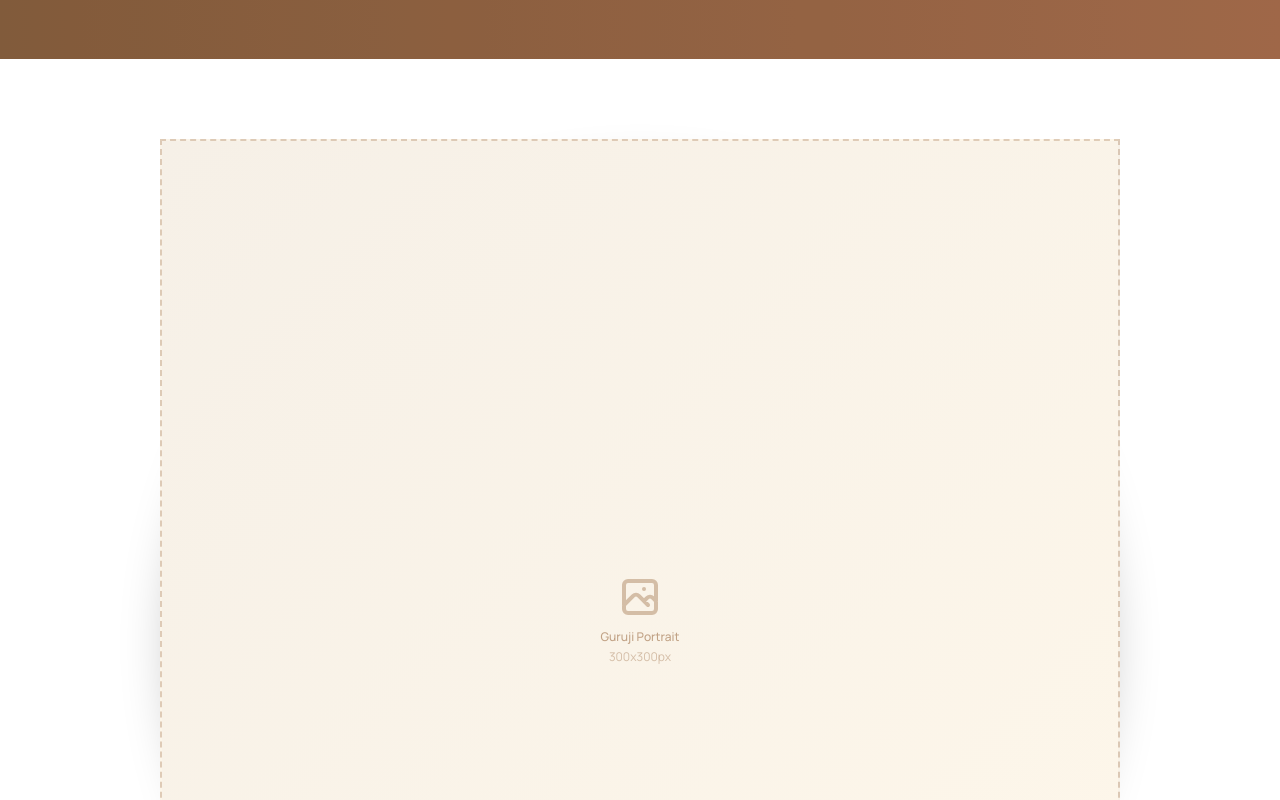
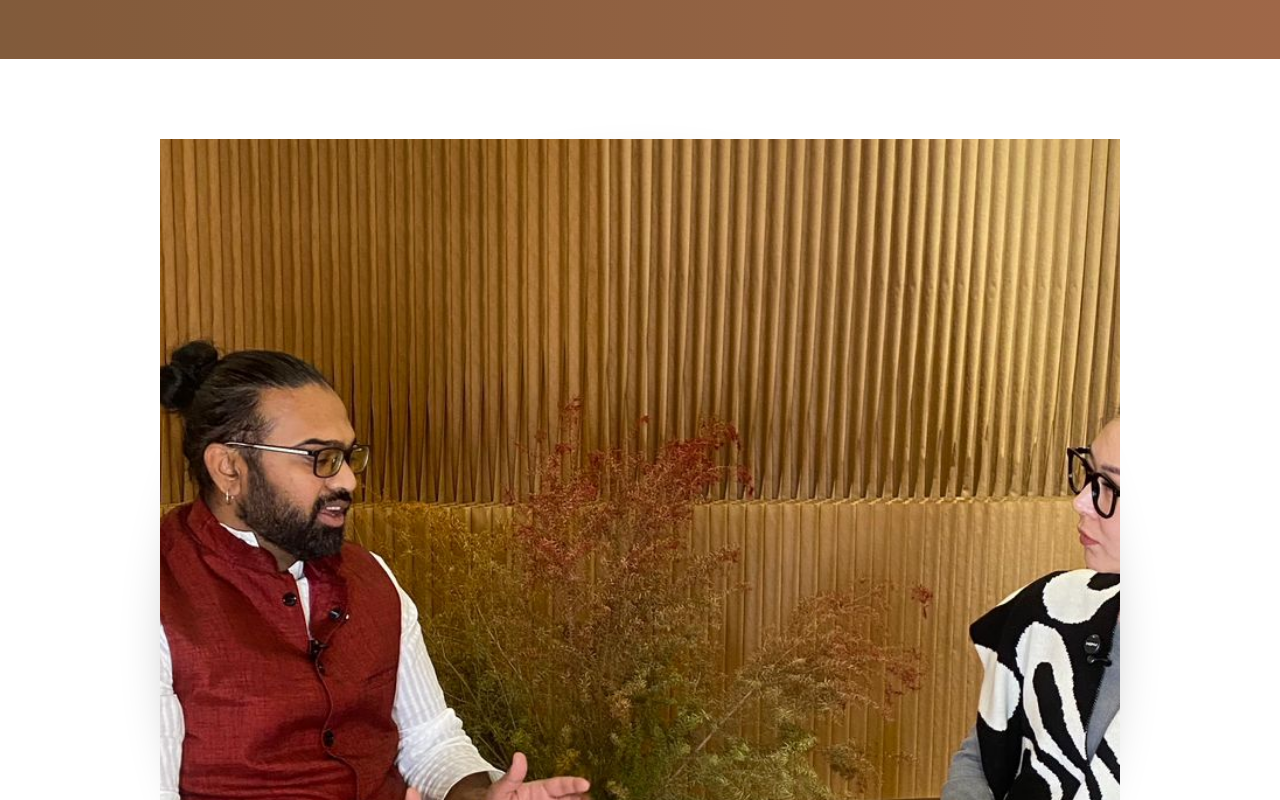
Before and after one commit to vedahametam/tayi-yoga, a React (Vite) app: page /about/guruji-message in a window 1280 px wide. Shown: the part 380-1180 px from the top of the page. Built offline with nearby package versions, Linux system fonts and the light colour scheme.

Commit message:
Add hv_7.jpeg as Guruji Portrait on Guruji Message page

```diff
--- a/src/react-app/pages/about/GurujiMessage.tsx
+++ b/src/react-app/pages/about/GurujiMessage.tsx
@@ -14,7 +14,7 @@ export default function GurujiMessage() {
       <section className="py-20 bg-white">
         <div className="max-w-5xl mx-auto px-4 sm:px-6 lg:px-8">
           <div className="text-center mb-16">
-            <ImagePlaceholder width={300} height={300} text="Guruji Portrait" className="rounded-full mx-auto mb-6 shadow-2xl" />
+            <ImagePlaceholder width={300} height={300} src="/images/general/hv_7.jpeg" text="Guruji Portrait" className="rounded-full mx-auto mb-6 shadow-2xl object-cover" />
             <h2 className="text-3xl font-serif font-bold text-ink mb-2">
               Yogacharya Hemanth
             </h2>
```
